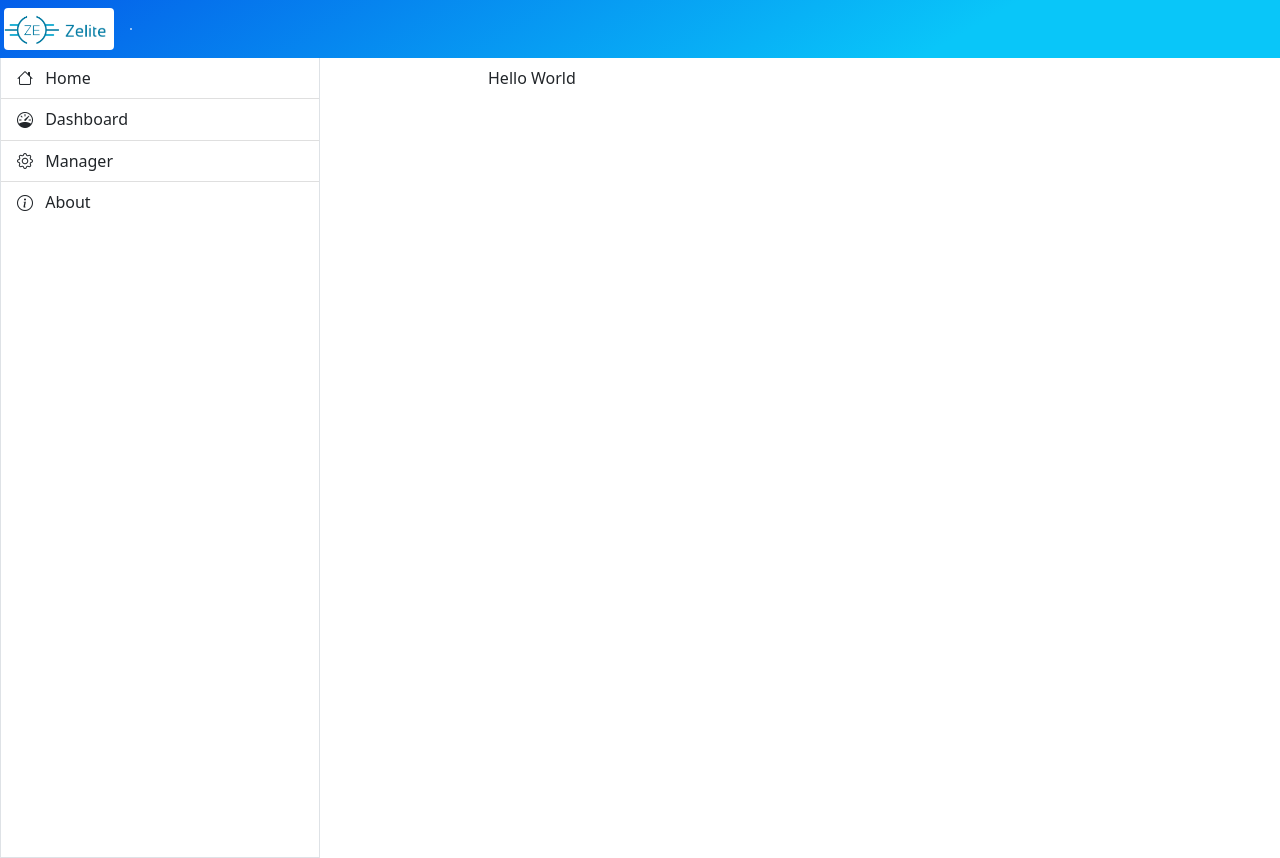
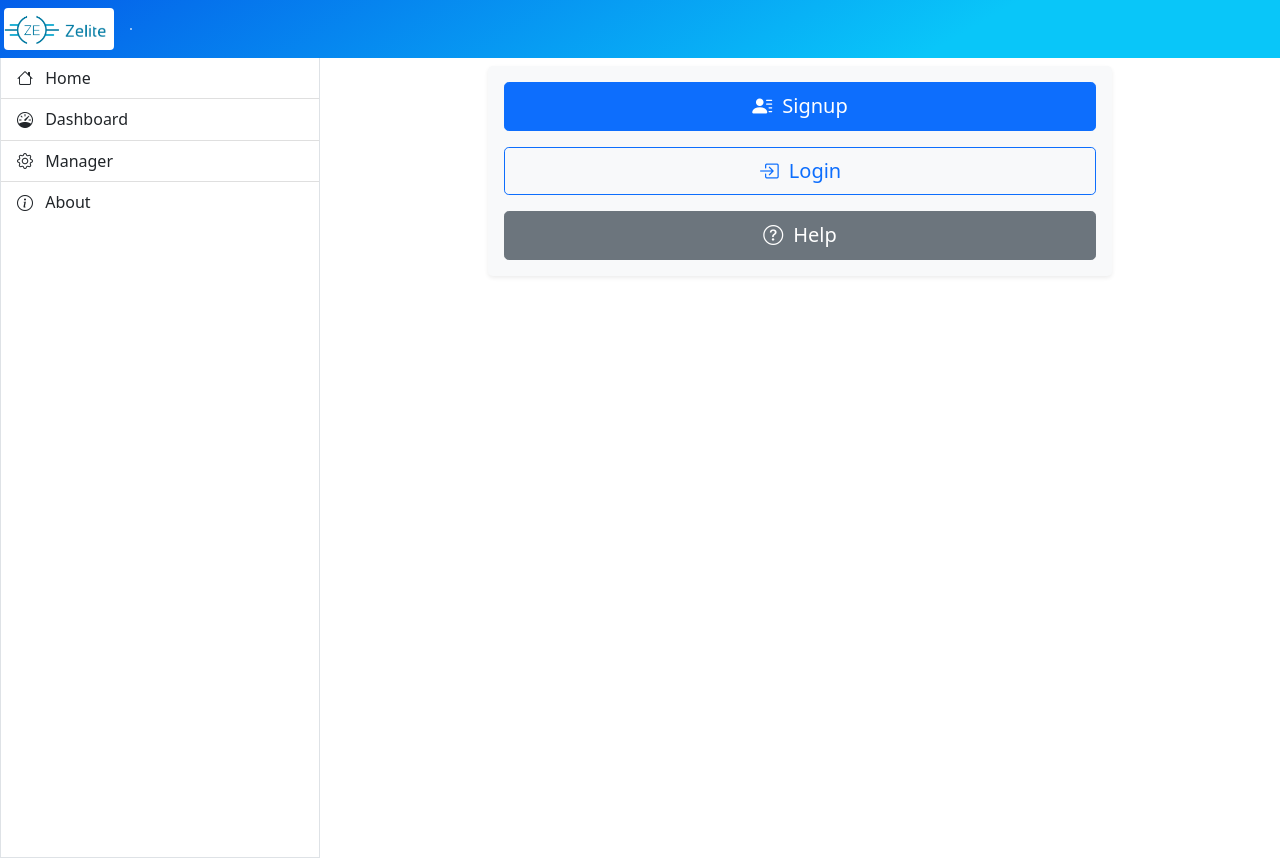
Before and after one commit to 3omer/zelite-client, a Vue app: page /dashboard in a window 1280 px wide. Built offline with nearby package versions, Linux system fonts and the light colour scheme.

Commit message:
home page

```diff
--- a/src/components/HelloWorld.vue
+++ b/src/components/HelloWorld.vue
@@ -1,18 +1,26 @@
 <template>
-  <div class="hello">
-    Hello World
-  </div>
+  <Card class="bg-light p-2 d-flex flex-column">
+    <router-link class="btn btn-lg btn-primary m-2" to="signup">
+      <i class="bi bi-person-lines-fill"></i>Signup
+    </router-link>
+    <router-link class="btn btn-lg btn-outline-primary m-2" to="login">
+      <i class="bi bi-box-arrow-in-right"></i>Login
+    </router-link>
+    <router-link class="btn btn-lg btn-secondary m-2" to="about">
+      <i class="bi bi-question-circle"></i>Help
+    </router-link>
+  </Card>
 </template>
-
 <script>
+import Card from "../components/Card";
 export default {
-  name: 'HelloWorld',
-  props: {
-    msg: String
+  data() {
+    return {
+      client: undefined
+    };
+  },
+  components: {
+    Card
   }
-}
+};
 </script>
-
-<!-- Add "scoped" attribute to limit CSS to this component only -->
-<style scoped>
-</style>
```
